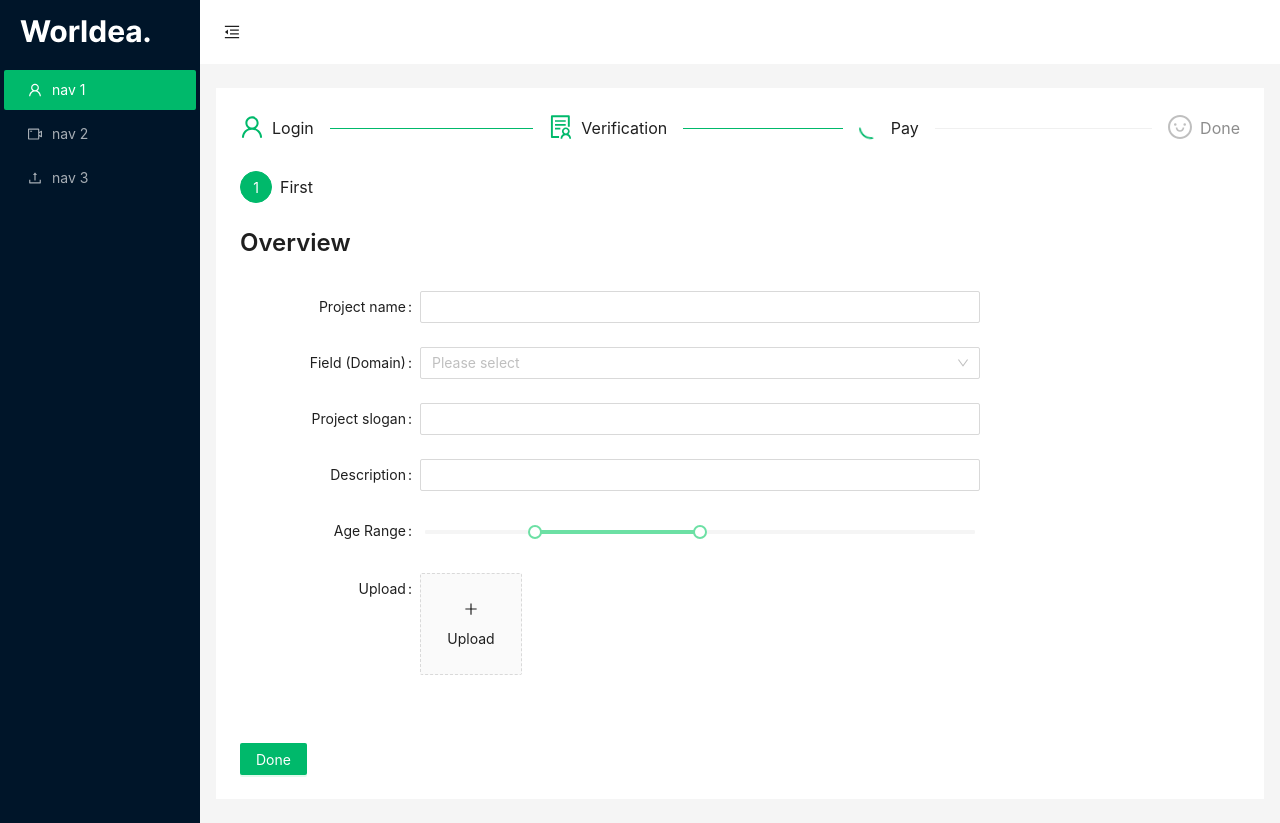
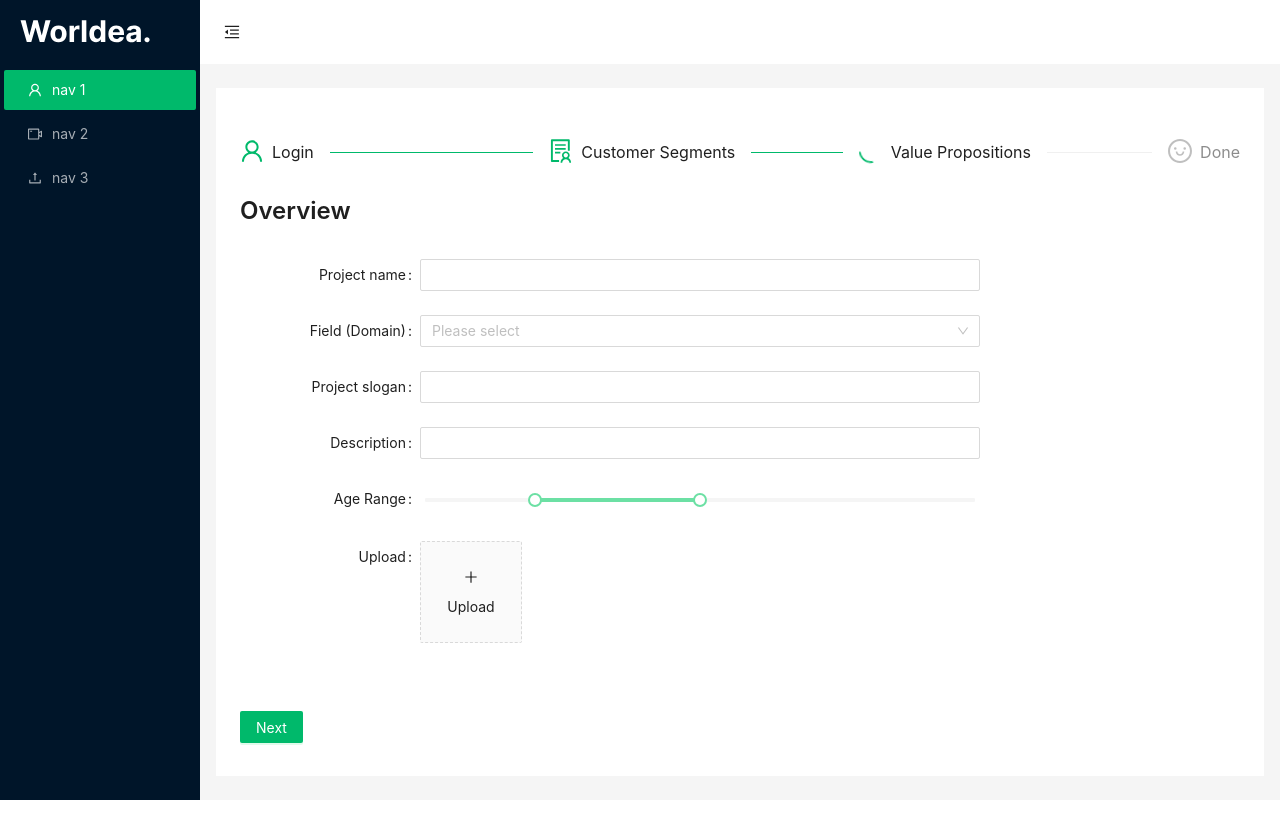
Before and after one commit to anhnguyenbkcsna/share-your-idea, a React (Create React App) app in the folder frontend/: page / in a window 1280 px wide. After the commit the page ends 800 px from the top, so only its background shows below. Built offline with nearby package versions, Linux system fonts and the light colour scheme; the HTML template or start-up script is replaced by a standard one.

Commit message:
update layout

```diff
--- /dev/null
+++ b/frontend/src/components/FormComponent/CustomerSegment/index.jsx
@@ -0,0 +1,84 @@
+import { PlusOutlined } from '@ant-design/icons'
+import React from 'react'
+import { Form, Button, Input, Slider, Upload, Select } from 'antd'
+import { gender, professionals, residential } from '../../../utils/constants'
+
+const normFile = (e) => {
+  if (Array.isArray(e)) {
+    console.log('>>>>>>  e?.fileList', e?.fileList)
+    return e
+  }
+  return e?.fileList
+}
+
+const FormCustomerSegment = (props) => {
+  const { setFileList } = props
+  const uploadFiles = async (upload) => {
+    const { file, fileList } = upload
+    setFileList(fileList)
+    console.log('>>>>>> file', fileList)
+  }
+
+  const handleChange = (value) => {
+    console.log(`selected ${value}`)
+  }
+  return (
+    <Form
+      labelCol={{ span: 4 }}
+      wrapperCol={{ span: 14 }}
+      layout="horizontal"
+      style={{
+        minWidth: 600,
+        padding: '20px',
+      }}
+    >
+      <Form.Item
+        label="Gender"
+        rules={[{ required: true, message: 'We need your specification!' }]}
+      >
+        <Select
+          placeholder="Please select"
+          onChange={handleChange}
+          options={gender}
+        />
+      </Form.Item>
+
+      <Form.Item
+        label="Age Range"
+        rules={[{ required: true, message: 'We need your specification!' }]}
+      >
+        <Slider range step={1} defaultValue={[20, 50]} />
+      </Form.Item>
+
+      <Form.Item label="Profession">
+        <Select
+          mode="multiple"
+          placeholder="Please select"
+          onChange={handleChange}
+          options={residential}
+        />
+      </Form.Item>
+
+      <Form.Item
+        label="Geographical"
+        rules={[{ required: true, message: 'We need your specification!' }]}
+      >
+        <Select
+          mode="multiple"
+          placeholder="Please select"
+          onChange={handleChange}
+          options={professionals}
+        />
+      </Form.Item>
+
+      <Form.Item
+        label="Why would this particular customer group would love your idea?"
+        rules={[{ required: true, message: 'We need your specification!' }]}
+      >
+        <Input aria-rowcount={4} />
+      </Form.Item>
+    </Form>
+  )
+}
+
+export default FormCustomerSegment
--- /dev/null
+++ b/frontend/src/components/FormComponent/Overview/index.jsx
@@ -0,0 +1,92 @@
+import { PlusOutlined } from '@ant-design/icons'
+import React from 'react'
+import { Form, Button, Input, Slider, Upload, Select } from 'antd'
+import { domains } from '../../../utils/constants'
+
+const normFile = (e) => {
+  if (Array.isArray(e)) {
+    console.log('>>>>>>  e?.fileList', e?.fileList)
+    return e
+  }
+  return e?.fileList
+}
+
+const FormOverview = (props) => {
+  const { setFileList } = props
+  const uploadFiles = async (upload) => {
+    const { file, fileList } = upload
+    setFileList(fileList)
+    console.log('>>>>>> file', fileList)
+  }
+
+  const handleChange = (value) => {
+    console.log(`selected ${value}`)
+  }
+  return (
+    <Form
+      labelCol={{ span: 4 }}
+      wrapperCol={{ span: 14 }}
+      layout="horizontal"
+      style={{
+        minWidth: 600,
+        padding: '20px',
+      }}
+    >
+      <Form.Item
+        rules={[{ required: true, message: 'We need your specification!' }]}
+        label="Project name"
+      >
+        <Input />
+      </Form.Item>
+
+      <Form.Item
+        rules={[{ required: true, message: 'We need your specification!' }]}
+        label="Field (Domain)"
+      >
+        <Select
+          mode="multiple"
+          placeholder="Please select"
+          onChange={handleChange}
+          options={domains}
+        />
+      </Form.Item>
+
+      <Form.Item
+        rules={[{ required: true, message: 'We need your specification!' }]}
+        label="Project slogan"
+      >
+        <Input />
+      </Form.Item>
+
+      <Form.Item
+        rules={[{ required: true, message: 'We need your specification!' }]}
+        label="Description"
+      >
+        <Input aria-rowcount={4} />
+      </Form.Item>
+
+      <Form.Item
+        rules={[{ required: true, message: 'We need your specification!' }]}
+        label="Age Range"
+      >
+        <Slider range step={1} defaultValue={[20, 50]} />
+      </Form.Item>
+
+      <Form.Item
+        rules={[{ required: true, message: 'We need your specification!' }]}
+        label="Upload"
+        valuePropName="fileList"
+        getValueFromEvent={normFile}
+      >
+        <Upload listType="picture-card" onChange={(e) => uploadFiles(e)}>
+          <div>
+            <PlusOutlined />
+            <div style={{ marginTop: 8 }}>Upload</div>
+          </div>
+        </Upload>
+      </Form.Item>
+    </Form>
+  )
+}
+
+export default FormOverview
--- a/frontend/src/components/FormComponent/testForm.jsx
+++ b/frontend/src/components/FormComponent/ValuePropositions/index.jsx
@@ -1,33 +1,7 @@
 import { PlusOutlined } from '@ant-design/icons'
 import React from 'react'
 import { Form, Button, Input, Slider, Upload, Select } from 'antd'
-
-const options = [
-  {
-    label: 'Science',
-    value: 'Science',
-  },
-  {
-    label: 'Healthcare',
-    value: 'Healthcare',
-  },
-  {
-    label: 'Beauty',
-    value: 'Beauty',
-  },
-  {
-    label: 'Business',
-    value: 'Business',
-  },
-  {
-    label: 'Marketing',
-    value: 'Marketing',
-  },
-  {
-    label: 'Eco-Bio',
-    value: 'Eco-Bio',
-  },
-]
+import { standoutReasons } from '../../../utils/constants'
 
 const normFile = (e) => {
   if (Array.isArray(e)) {
@@ -37,7 +11,7 @@ const normFile = (e) => {
   return e?.fileList
 }
 
-const TestForm = (props) => {
+const FormValuePropositions = (props) => {
   const { setFileList } = props
   const uploadFiles = async (upload) => {
     const { file, fileList } = upload
@@ -58,32 +32,26 @@ const TestForm = (props) => {
         padding: '20px',
       }}
     >
-      <Form.Item label="Project name">
+      <Form.Item
+        rules={[{ required: true, message: 'We need your specification!' }]}
+        label="Are there any applications direct the same issue?"
+      >
         <Input />
       </Form.Item>
 
-      <Form.Item label="Field (Domain)">
+      <Form.Item
+        rules={[{ required: true, message: 'We need your specification!' }]}
+        label="What makes your idea stand out?"
+      >
         <Select
           mode="multiple"
           placeholder="Please select"
           onChange={handleChange}
-          options={options}
+          options={standoutReasons}
         />
       </Form.Item>
-
-      <Form.Item label="Project slogan">
-        <Input />
-      </Form.Item>
-
-      <Form.Item label="Description">
-        <Input aria-rowcount={4} />
-      </Form.Item>
-
-      <Form.Item label="Age Range">
-        <Slider range step={1} defaultValue={[20, 50]} />
-      </Form.Item>
-
       <Form.Item
+        rules={[{ required: true, message: 'We need your specification!' }]}
         label="Upload"
         valuePropName="fileList"
         getValueFromEvent={normFile}
@@ -99,4 +67,4 @@ const TestForm = (props) => {
   )
 }
 
-export default TestForm
+export default FormValuePropositions
--- a/frontend/src/components/FormComponent/index.jsx
+++ b/frontend/src/components/FormComponent/index.jsx
@@ -1,26 +1,29 @@
 import React, { useState } from 'react'
 import { Typography } from 'antd'
 import { Button, message, Steps } from 'antd'
-import TestForm from './testForm'
+import FormOverview from './Overview'
 import { Form, Input, Slider, Upload } from 'antd'
+import FormCustomerSegment from './CustomerSegment'
+import FormValuePropositions from './ValuePropositions'
+import FormSteps from '../FormSteps'
 
 const steps = [
   {
     title: 'First',
     content: 'Overview',
   },
-  // {
-  //     title: "Second",
-  //     content: "Customer Segments",
-  // },
-  // {
-  //     title: "Third",
-  //     content: "Value Position",
-  // },
-  // {
-  //     title: "Last",
-  //     content: "Furthur Information",
-  // },
+  {
+    title: 'Second',
+    content: 'Customer Segments',
+  },
+  {
+    title: 'Third',
+    content: 'Value Position',
+  },
+  //   {
+  //     title: 'Last',
+  //     content: 'Furthur Information',
+  //   },
 ]
 
 const FormComponent = () => {
@@ -68,15 +71,16 @@ const FormComponent = () => {
         layout="horizontal"
       >
         <Typography.Title level={3}></Typography.Title>
-        <Steps current={current} items={items} />
+        <FormSteps />
+        {/* <Steps current={current} items={items} /> */}
 
         <Typography.Title level={3}>{steps[current].content}</Typography.Title>
 
         {/* Content */}
-        {current === 0 && <TestForm setFileList={setFileList} />}
-        {current === 1 && <TestForm setFileList={setFileList} />}
-        {current === 2 && <TestForm setFileList={setFileList} />}
-        {current === 3 && <TestForm setFileList={setFileList} />}
+        {current === 0 && <FormOverview setFileList={setFileList} />}
+        {current === 1 && <FormCustomerSegment setFileList={setFileList} />}
+        {current === 2 && <FormValuePropositions setFileList={setFileList} />}
+        {/* {current === 3 && <FormOverview setFileList={setFileList} />} */}
 
         <div style={{ marginTop: 24 }}>
           {current > 0 && (
--- a/frontend/src/components/FormSteps/index.jsx
+++ b/frontend/src/components/FormSteps/index.jsx
@@ -15,12 +15,12 @@ let mockItems = [
     icon: <UserOutlined />,
   },
   {
-    title: 'Verification',
+    title: 'Customer Segments',
     status: 'finish',
     icon: <SolutionOutlined />,
   },
   {
-    title: 'Pay',
+    title: 'Value Propositions',
     status: 'process',
     icon: <LoadingOutlined />,
   },
--- a/frontend/src/layout/Sidebar/index.jsx
+++ b/frontend/src/layout/Sidebar/index.jsx
@@ -14,8 +14,13 @@ import logoAbbr from '../../assets/W.svg'
 const Sidebar = (props) => {
   const { collapsed } = props
   return (
-    <Sider trigger={null} collapsible collapsed={collapsed}>
-      <div className="demo-logo-vertical" />
+    <Sider
+      trigger={null}
+      collapsible
+      collapsed={collapsed}
+      style={{ height: '100vh' }}
+    >
+      <div />
       <img
         style={{ margin: '20px' }}
         src={collapsed ? logoAbbr : logo}
--- a/frontend/src/pages/Form/index.jsx
+++ b/frontend/src/pages/Form/index.jsx
@@ -3,12 +3,7 @@ import FormComponent from '../../components/FormComponent'
 import FormSteps from '../../components/FormSteps'
 
 const FormPage = () => {
-  return (
-    <div>
-      <FormSteps />
-      <FormComponent />
-    </div>
-  )
+  return <FormComponent />
 }
 
 export default FormPage
--- /dev/null
+++ b/frontend/src/utils/constants.js
@@ -0,0 +1,103 @@
+export const labelValueGenerate = (strList) => {
+  return strList.map(item => {
+    return {
+      label: item,
+      value: item
+    }
+  })
+}
+
+export const gender = [
+  {
+    label: 'Male',
+    value: 'Male',
+  },
+  {
+    label: 'Female',
+    value: 'Female',
+  },
+  {
+    label: 'Others',
+    value: 'Others',
+  },
+  {
+    label: 'Global',
+    value: 'Global',
+  },
+]
+
+export const residential = [
+  {
+    label: 'Vietnam',
+    value: 'Vietnam',
+  },
+  {
+    label: 'Asia',
+    value: 'Asia',
+  },
+  {
+    label: 'Europe',
+    value: 'Europe',
+  },
+  {
+    label: 'Africa',
+    value: 'Africa',
+  },
+  {
+    label: 'Australia',
+    value: 'Australia',
+  },
+  {
+    label: 'Americas',
+    value: 'Americas',
+  },
+  {
+    label: 'Metropolis', //big city
+    value: 'Metropolis',
+  },
+  {
+    label: 'Downtown',
+    value: 'Downtown',
+  },
+  {
+    label: 'Countryside',
+    value: 'Countryside',
+  },
+  {
+    label: 'Minority Area',
+    value: 'Minority Area',
+  },
+]
+
+
+export const domains = [
+  {
+    label: 'Science',
+    value: 'Science',
+  },
+  {
+    label: 'Healthcare',
+    value: 'Healthcare',
+  },
+  {
+    label: 'Beauty',
+    value: 'Beauty',
+  },
+  {
+    label: 'Business',
+    value: 'Business',
+  },
+  {
+    label: 'Marketing',
+    value: 'Marketing',
+  },
+  {
+    label: 'Eco-Bio',
+    value: 'Eco-Bio',
+  },
+]
+
+const professionalList = ['Children', 'Student', 'White-collar worker', 'Blue-collar worker', 'The elderly', 'The disabled', 'For everyone']
+const standoutReasonList = ['affordable', 'novel', 'eco-friendly', 'technology-based', 'productive', 'effective', 'fast', 'promising', 'problem-solving']
+export const professionals = labelValueGenerate(professionalList)
+export const standoutReasons = labelValueGenerate(standoutReasonList)
```
